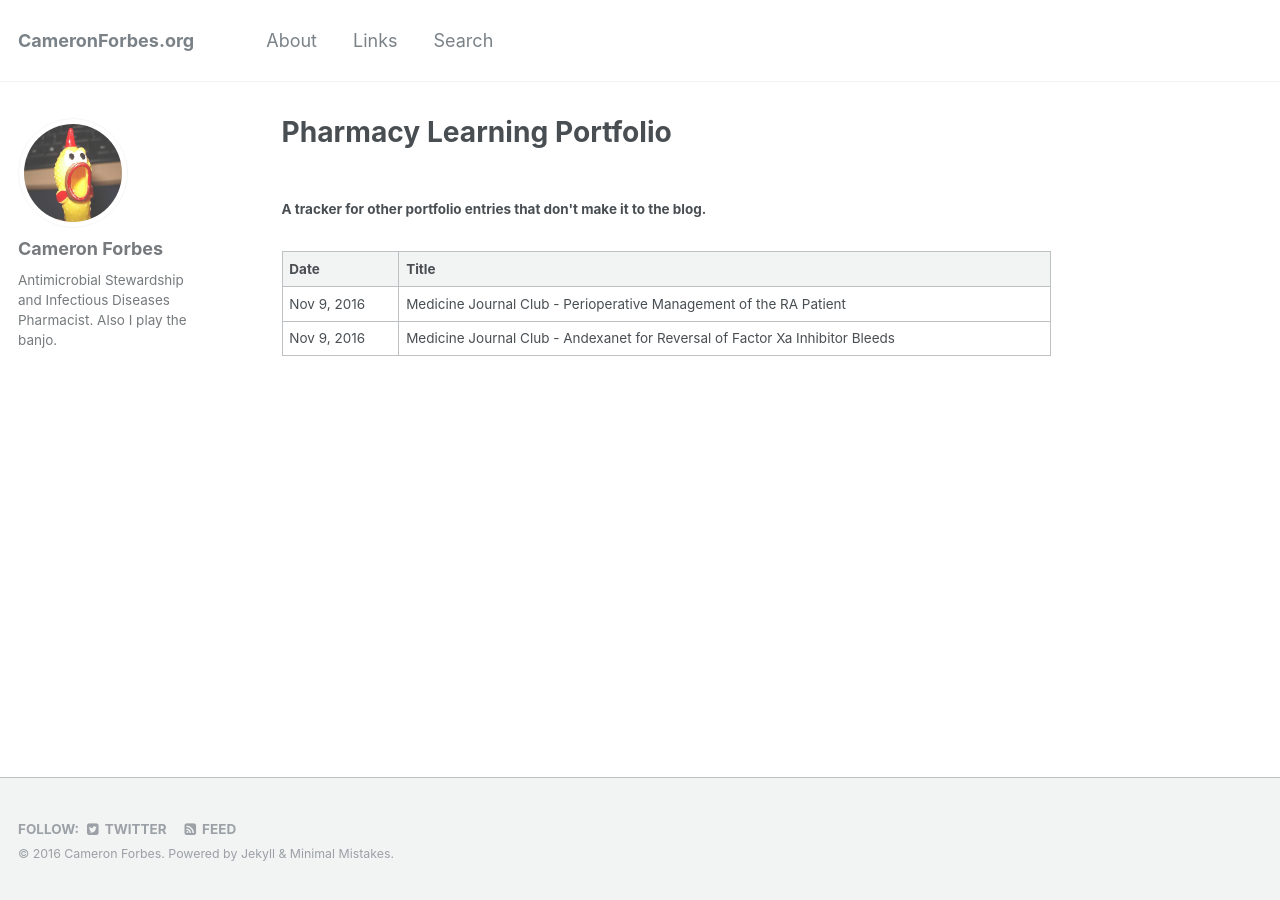
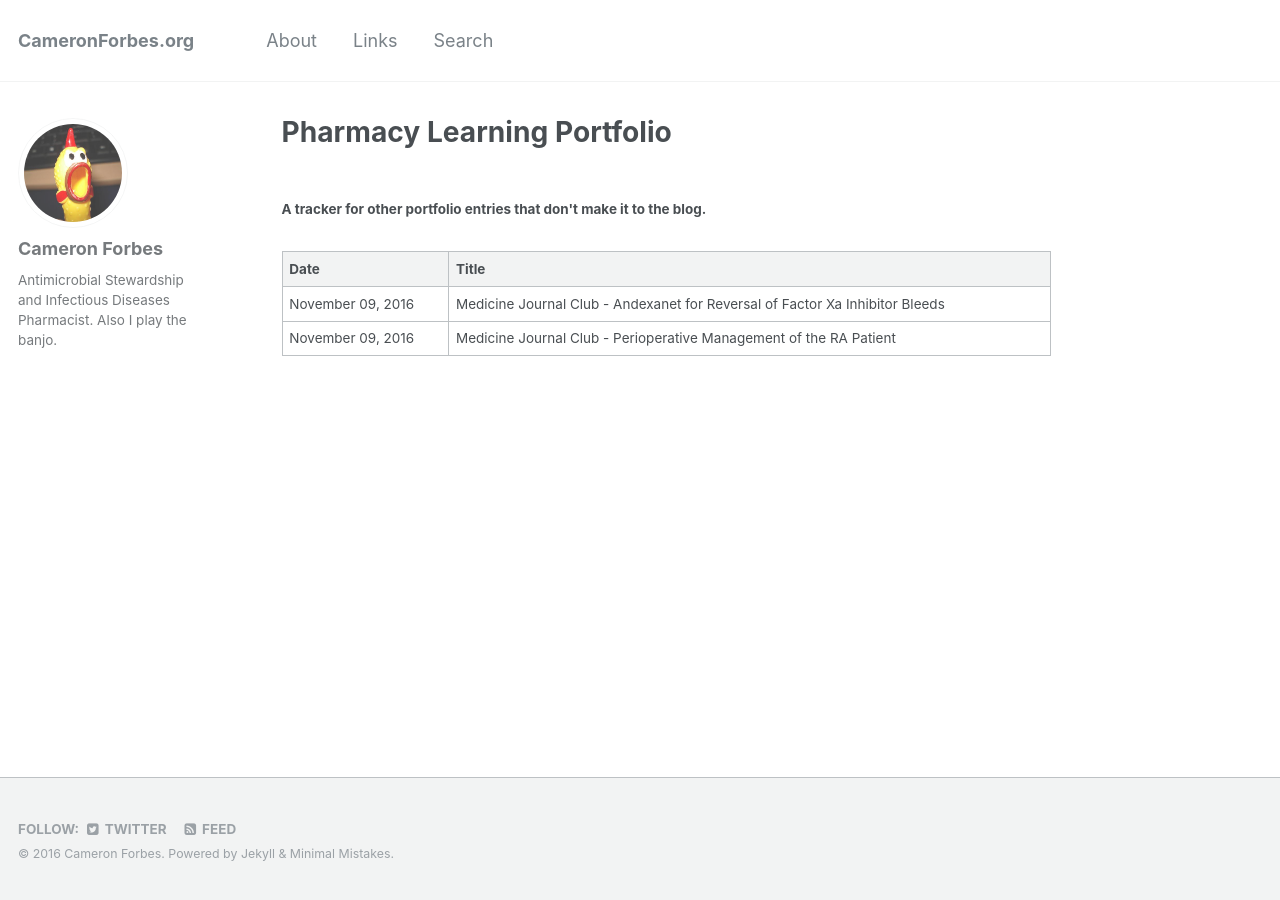
Before and after one commit to BanjoCam/banjocam.github.io, a Jekyll site: the page built from _pages/log.html, in a window 1280 px wide. Built offline with Jekyll 4.4.1, drawn with Linux system fonts in a browser that asks for light colours.

Commit message:
log update

```diff
--- a/_data/portfolio.yaml
+++ b/_data/portfolio.yaml
@@ -1,5 +1,5 @@
-- date: Nov 9, 2016
+- date: 2016-11-9
   title: Medicine Journal Club - Perioperative Management of the RA Patient
 
-- date: Nov 9, 2016
+- date: 2016-11-9
   title: Medicine Journal Club - Andexanet for Reversal of Factor Xa Inhibitor Bleeds
--- a/_pages/log.html
+++ b/_pages/log.html
@@ -14,9 +14,9 @@ title: "Pharmacy Learning Portfolio"
         </tr>
     </thead>
     <tbody>
-        {% for entry in site.data.portfolio %}
+        {% for entry in site.data.portfolio reversed %}
         <tr>
-            <td>{{ entry.date }}</td>
+            <td>{{ entry.date | date: '%B %d, %Y' }}</td>
             <td>{{ entry.title }}</td>
         </tr>
         {% endfor %}
```
